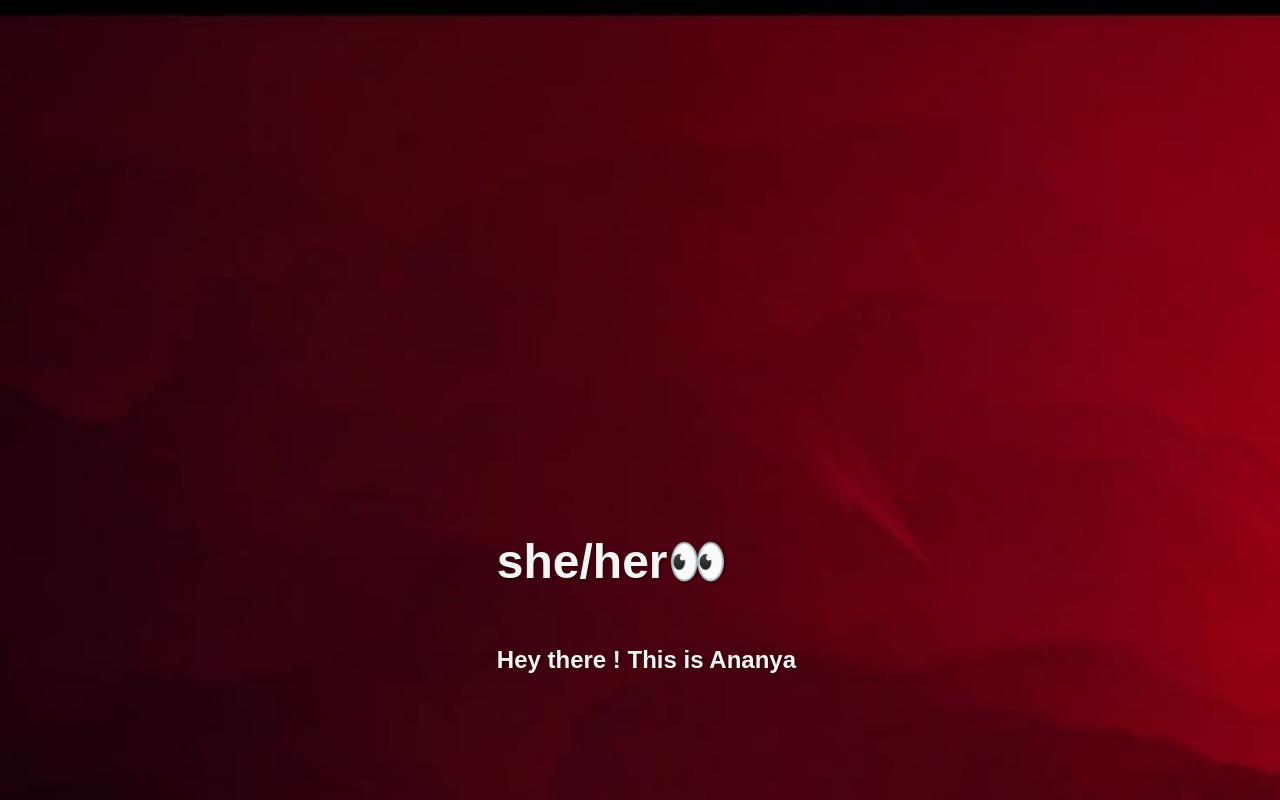
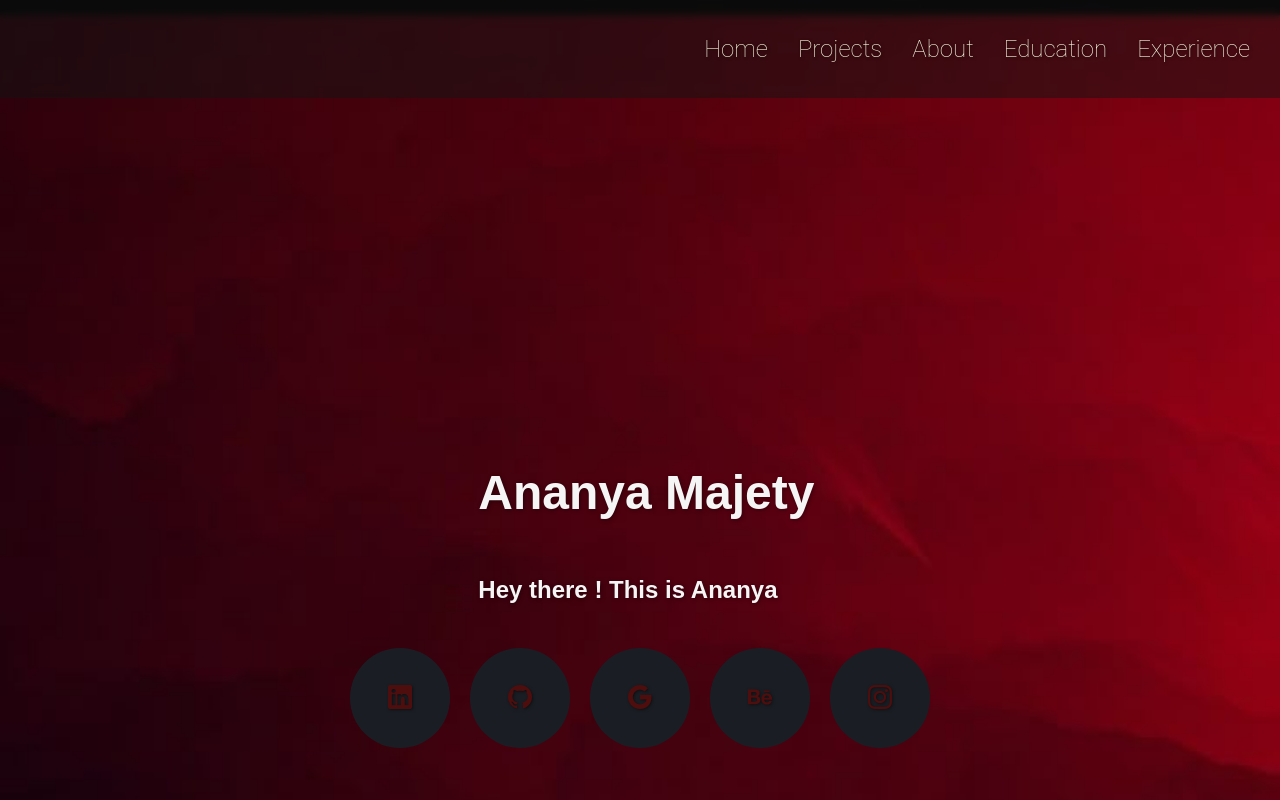
Before and after one commit to Ananya-1227/myportfolio, a plain HTML site: page index.html in a window 1280 px wide. Shown: the top 800 px of the page. Drawn offline with nearby package versions, Linux system fonts and the light colour scheme.

Commit message:
Update index.html

```diff
--- a/index.html
+++ b/index.html
@@ -4,15 +4,34 @@
     <meta charset="UTF-8">
     <meta name="viewport" content="width=device-width, initial-scale=1.0">
     <title>Ananya Majety</title>
+    <link rel="stylesheet" href="https://cdn.jsdelivr.net/npm/bootstrap-icons@1.11.3/font/bootstrap-icons.css">
     <link rel="stylesheet" href="style.css">
 </head>
 <body>
+    <nav class="navbar">
+        <ul>
+            <li><a href="#">Home</a></li>
+            <li><a href="#">Projects</a></li>
+            <li><a href="#">About</a></li>
+            <li><a href="#">Education</a></li>
+            <li><a href="#">Experience</a></li>
+            <break></break>
+        </ul>
+    </nav>
     <div class="hero-section">
         <!-- <img class="myimg" src="assets/myimg.jpg" alt="my image"> -->
         <div class="overlay">
-            <h1>she/her👀</h1>
+            <h1>Ananya Majety</h1>
             <p>Hey there ! This is Ananya</p>
         </div>
     </div>
+    <div class="icon-bar">
+        <a href="#"><i class="bi bi-linkedin"></i></a>
+        <a href="#"><i class="bi bi-github"></i></a>
+        <a href="#"><i class="bi bi-google"></i></a>
+        <a href="#"><i class="bi bi-behance"></i></a>
+        <a href="#"><i class="bi bi-instagram"></i></a>
+    </div>
+
 </body>
 </html>
```
